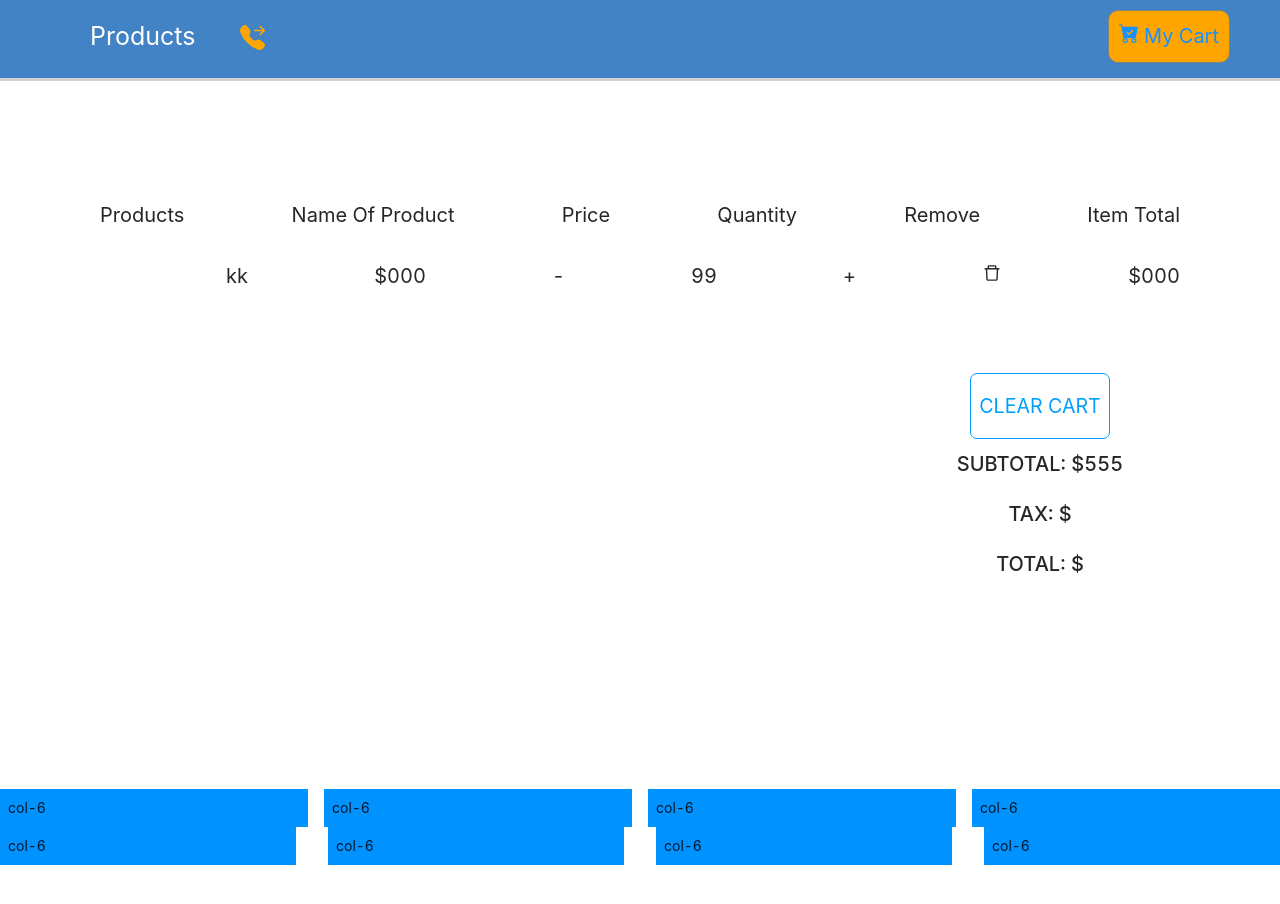
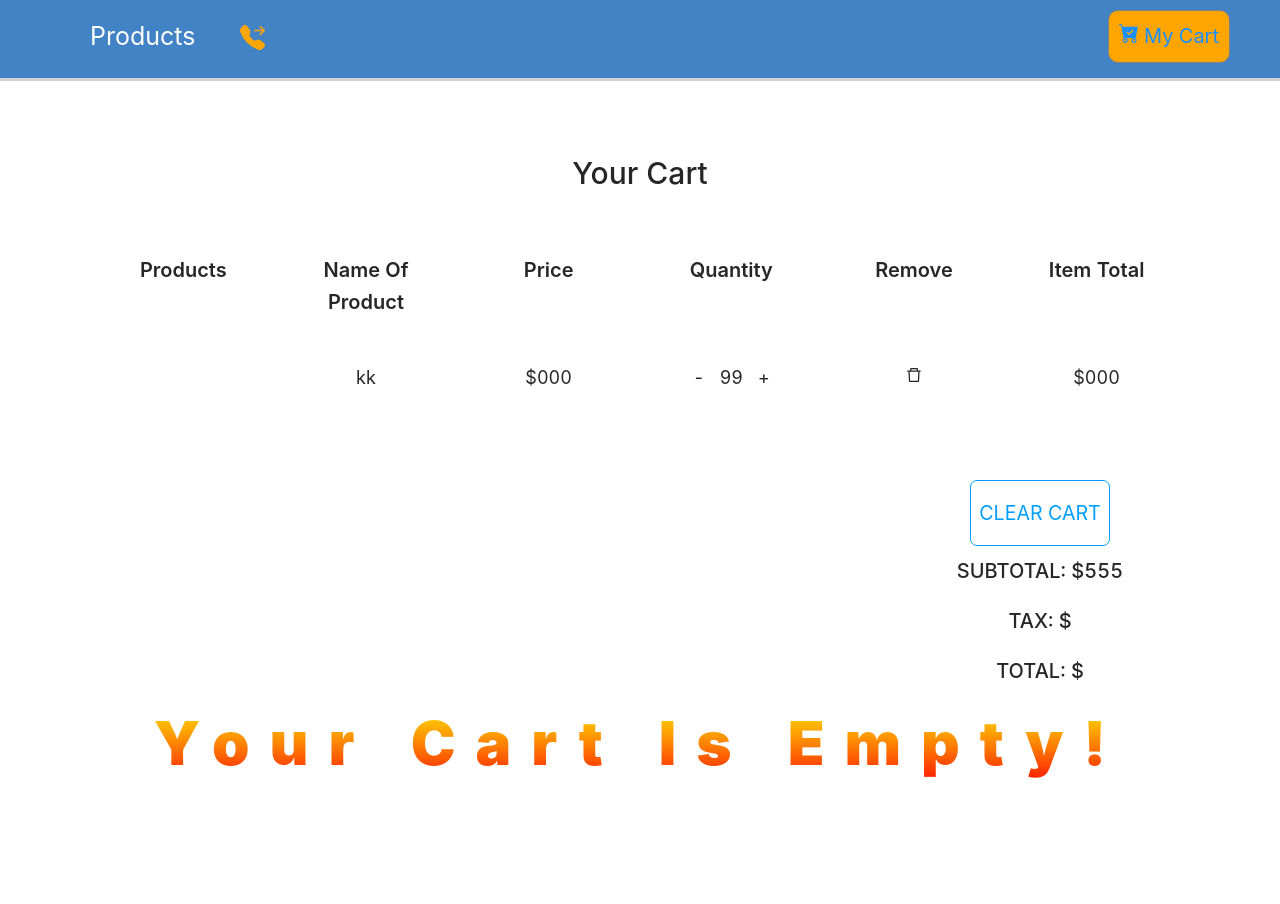
Before and after one commit to sarahwangy/phoneStore, a React (Create React App) app: page /cart in a window 1280 px wide. Shown: the top 904 px of the page. Built offline with nearby package versions, Linux system fonts and the light colour scheme.

Commit message:
using antd grid to show ccartHead and cartProduct

```diff
--- a/src/components/cart/cartEmpty/index.jsx
+++ b/src/components/cart/cartEmpty/index.jsx
@@ -1,5 +1,5 @@
 // import React from "react";
-// import { Empty } from "./style";
+import { Empty } from "./style";
 
 // export default function CartEmpty() {
 //   return <Empty>Your Cart Is Currently Empty</Empty>;
@@ -19,35 +19,27 @@
 const style = { background: "#0092ff", padding: "8px " };
 
 export default () => (
-  <>
-    <Row justify="start" gutter={16}>
-      <Col className="gutter-row" span={6}>
+  <Empty>
+    Your Cart Is Empty!
+    {/* <Row justify="start" gutter={16}>
+      <Col className="gutter-row" span={4}>
         <div style={style}>col-6</div>
       </Col>
-      <Col className="gutter-row" span={6}>
+      <Col className="gutter-row" span={4}>
         <div style={style}>col-6</div>
       </Col>
-      <Col className="gutter-row" span={6}>
+      <Col className="gutter-row" span={4}>
         <div style={style}>col-6</div>
       </Col>
-      <Col className="gutter-row" span={6}>
+      <Col className="gutter-row" span={4}>
         <div style={style}>col-6</div>
       </Col>
-    </Row>
-
-    <Row gutter={{ xs: 8, sm: 16, md: 24, lg: 32 }}>
-      <Col className="gutter-row" span={6}>
+      <Col className="gutter-row" span={4}>
         <div style={style}>col-6</div>
       </Col>
-      <Col className="gutter-row" span={6}>
+      <Col className="gutter-row" span={4}>
         <div style={style}>col-6</div>
       </Col>
-      <Col className="gutter-row" span={6}>
-        <div style={style}>col-6</div>
-      </Col>
-      <Col className="gutter-row" span={6}>
-        <div style={style}>col-6</div>
-      </Col>
-    </Row>
-  </>
+    </Row> */}
+  </Empty>
 );
--- a/src/components/cart/cartEmpty/style.jsx
+++ b/src/components/cart/cartEmpty/style.jsx
@@ -1,7 +1,9 @@
 import styled from "styled-components";
 
 export const Empty = styled.div`
-  font-size: 160px;
+  font-size: 60px;
+  display: flex;
+  justify-content: center;
   margin: 0;
   font-weight: 900;
   letter-spacing: 20px;
--- a/src/components/cart/cartHeader/index.jsx
+++ b/src/components/cart/cartHeader/index.jsx
@@ -1,15 +1,48 @@
 import React from "react";
-import { CartHeader } from "./style";
+import { CartHeader, Title } from "./style";
+import { Row, Col, Divider } from "antd";
+
+// export default function CartHead() {
+//   return (
+//     <CartHeader>
+//       <div>products</div>
+//       <div>name of product</div>
+//       <div> price</div>
+//       <div>quantity</div>
+//       <div>remove</div>
+//       <div>item total</div>
+//     </CartHeader>
+//   );
+// }
+
+const style = { background: "#fff", padding: "8px " };
 
 export default function CartHead() {
   return (
-    <CartHeader>
-      <div>products</div>
-      <div>name of product</div>
-      <div> price</div>
-      <div>quantity</div>
-      <div>remove</div>
-      <div>item total</div>
-    </CartHeader>
+    <>
+      <Title>Your Cart</Title>
+      <CartHeader>
+        <Row justify="start" gutter={16}>
+          <Col className="gutter-row" span={4}>
+            <div style={style}>products</div>
+          </Col>
+          <Col className="gutter-row" span={4}>
+            <div style={style}>name of product</div>
+          </Col>
+          <Col className="gutter-row" span={4}>
+            <div style={style}>price</div>
+          </Col>
+          <Col className="gutter-row" span={4}>
+            <div style={style}>quantity</div>
+          </Col>
+          <Col className="gutter-row" span={4}>
+            <div style={style}>remove</div>
+          </Col>
+          <Col className="gutter-row" span={4}>
+            <div style={style}>item total</div>
+          </Col>
+        </Row>
+      </CartHeader>
+    </>
   );
 }
--- a/src/components/cart/cartHeader/style.jsx
+++ b/src/components/cart/cartHeader/style.jsx
@@ -1,10 +1,27 @@
 import styled from "styled-components";
+
+// 第一次打算自己写 style的时候，用了flex，后来打算用 ant design 的样式，因为自带了 flex，所以这里把之前的flex 去掉，要不然冲突了
 
 export const CartHeader = styled.div`
   font-size: 20px;
+  font-weight: 600;
   text-transform: capitalize;
+
+  // 这个是针对div 内容居中的
+  text-align: center;
+  // display: flex;
+
+  //  这个是专门对 flex box里面内容居中的
+  // align-items: center;
+  // justify-content: space-between;
+  margin-bottom: 30px;
+  // border: 1px solid red;
+`;
+
+export const Title = styled.div`
+  font-size: 30px;
+  font-weight: 500;
   display: flex;
-  align-items: center;
-  justify-content: space-between;
-  margin-bottom: 30px;
+  justify-content: center;
+  margin-bottom: 50px;
 `;
--- a/src/components/cart/cartProduct/index.jsx
+++ b/src/components/cart/cartProduct/index.jsx
@@ -6,28 +6,71 @@
   CImage,
   CTitle,
   CPrice,
+  Product,
   MinusButton,
   PlusButton,
   CCount,
+  Count,
   CDelete,
   CTotal,
 } from "./style";
 
+// export default function CartProduct() {
+//   return (
+//     <ProductWrapper>
+//       <CImage>
+//         <img src="" alt="" />
+//       </CImage>
+//       <CTitle>kk</CTitle>
+//       <CPrice>$000</CPrice>
+//       <MinusButton>-</MinusButton>
+//       <CCount>99</CCount>
+//       <PlusButton>+</PlusButton>
+//       <CDelete>
+//         <AiOutlineDelete />
+//       </CDelete>
+//       <CTotal>$000</CTotal>
+//     </ProductWrapper>
+//   );
+// }
+
+import { Row, Col, Divider } from "antd";
+
+const style = { background: "#fff", padding: "8px ", fontSize: "18px" };
+
 export default function CartProduct() {
   return (
-    <ProductWrapper>
-      <CImage>
-        <img src="" alt="" />
-      </CImage>
-      <CTitle>kk</CTitle>
-      <CPrice>$000</CPrice>
-      <MinusButton>-</MinusButton>
-      <CCount>99</CCount>
-      <PlusButton>+</PlusButton>
-      <CDelete>
-        <AiOutlineDelete />
-      </CDelete>
-      <CTotal>$000</CTotal>
-    </ProductWrapper>
+    <Product>
+      <Row justify="start" gutter={16}>
+        <Col className="gutter-row" span={4}>
+          <div style={style}>
+            <img src="" alt="" />
+          </div>
+        </Col>
+        <Col className="gutter-row" span={4}>
+          <div style={style}>kk</div>
+        </Col>
+        <Col className="gutter-row" span={4}>
+          <div style={style}>$000</div>
+        </Col>
+        <Col className="gutter-row" span={4}>
+          <div style={style}>
+            <Count>
+              <MinusButton>-</MinusButton>
+              <CCount>99</CCount>
+              <PlusButton>+</PlusButton>
+            </Count>
+          </div>
+        </Col>
+        <Col className="gutter-row" span={4}>
+          <div style={style}>
+            <AiOutlineDelete />
+          </div>
+        </Col>
+        <Col className="gutter-row" span={4}>
+          <div style={style}>$000</div>
+        </Col>
+      </Row>
+    </Product>
   );
 }
--- a/src/components/cart/cartProduct/style.jsx
+++ b/src/components/cart/cartProduct/style.jsx
@@ -8,6 +8,15 @@
   justify-content: space-between;
 `;
 
+export const Product = styled.div`
+  text-align: center;
+`;
+export const Count = styled.div`
+  display: flex;
+  gap: 15px;
+  justify-content: center;
+`;
+
 export const CImage = styled.div``;
 export const CTitle = styled.div``;
 export const CPrice = styled.div``;
--- a/src/pages/cart/index.jsx
+++ b/src/pages/cart/index.jsx
@@ -18,8 +18,8 @@
         <CartHead />
         <CartList />
         <CartBottom />
+        <CartEmpty />
       </CartWrapper>
-      <CartEmpty />
     </>
   );
 }
--- a/src/pages/cart/style.jsx
+++ b/src/pages/cart/style.jsx
@@ -2,5 +2,5 @@
 
 export const CartWrapper = styled.div`
   // margin-top:250px;
-  margin: 200px 100px;
+  margin: 150px 100px;
 `;
```
